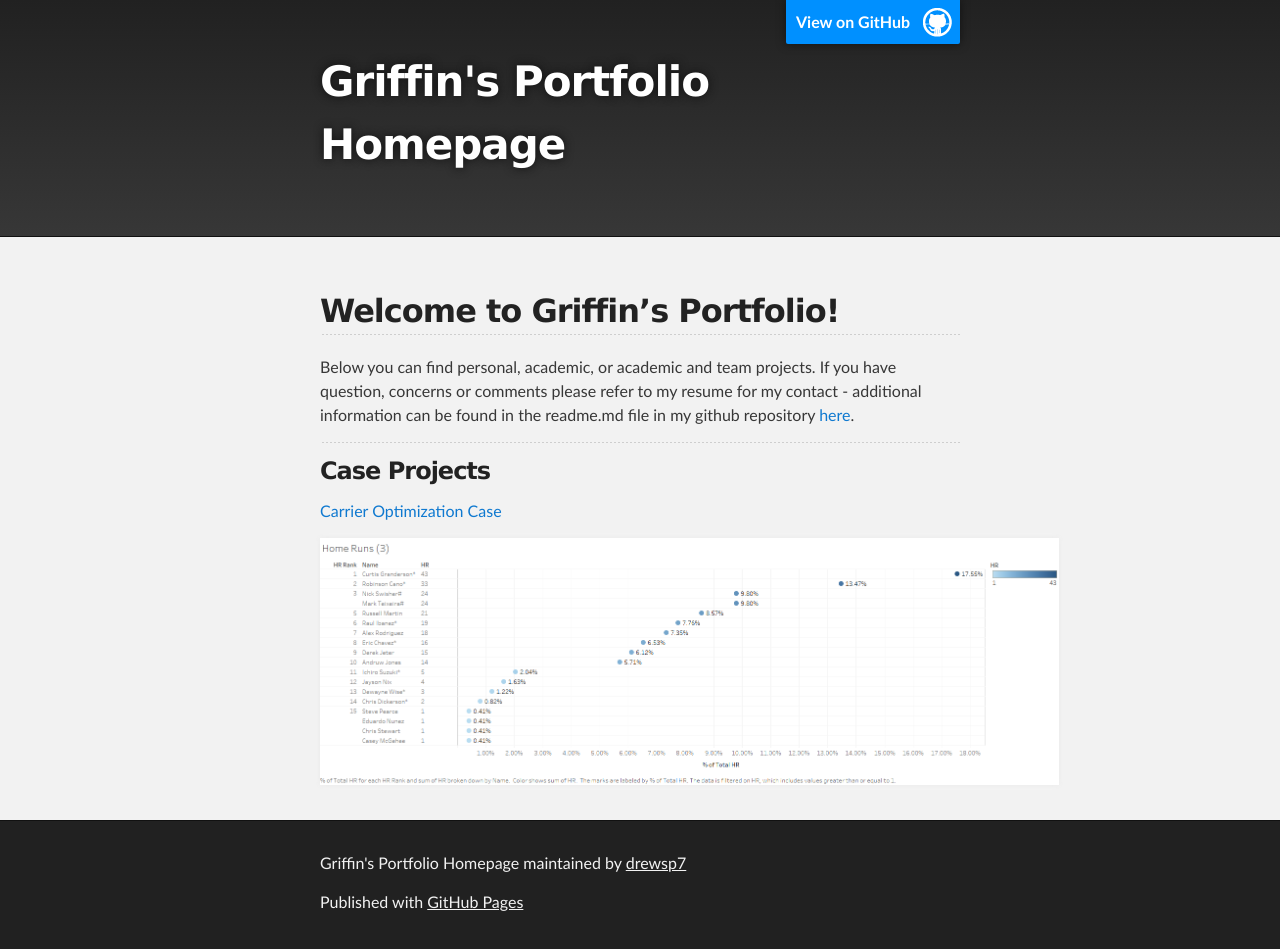
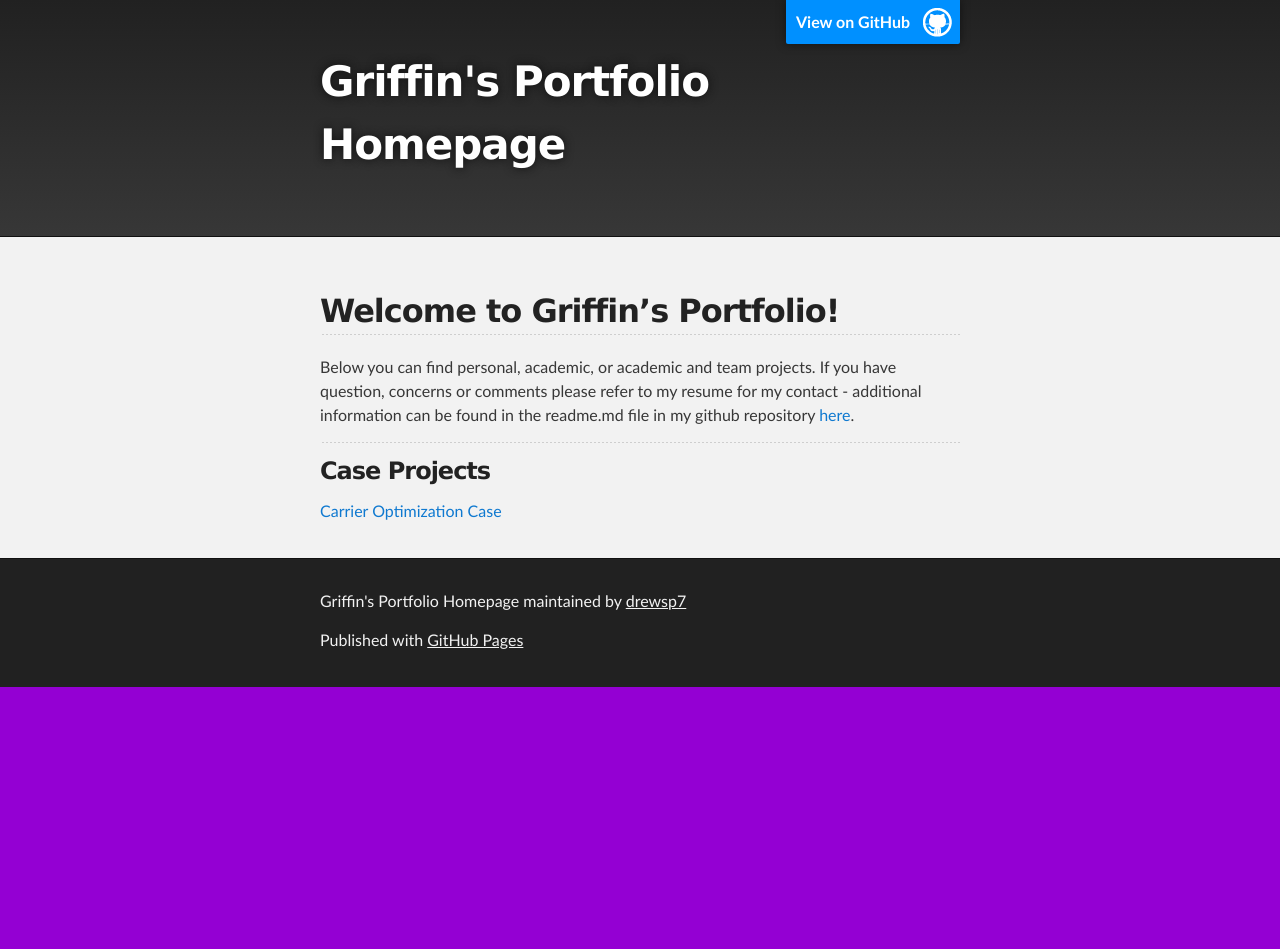
Before and after one commit to drewsp7/griffinsalyer.github.io, a Jekyll site: the page built from index.md, in a window 1280 px wide. Built offline with Jekyll 4.4.1, drawn with Linux system fonts in a browser that asks for light colours; our own code applies the rules of GitHub Pages for plain Markdown files; the repository's description, which GitHub fills in, is left out; after the commit the page ends 900 px from its top, so only the background shows below that.

Commit message:
Update index.md

```diff
--- a/index.md
+++ b/index.md
@@ -9,8 +9,3 @@ Below you can find personal, academic, or academic and team projects. If you hav
 ### Case Projects
 
 [Carrier Optimization Case](/Projects/PluvioCarry.html)
-
-
-
-
-![here is the picture](HomeRunsTest.png)
```
